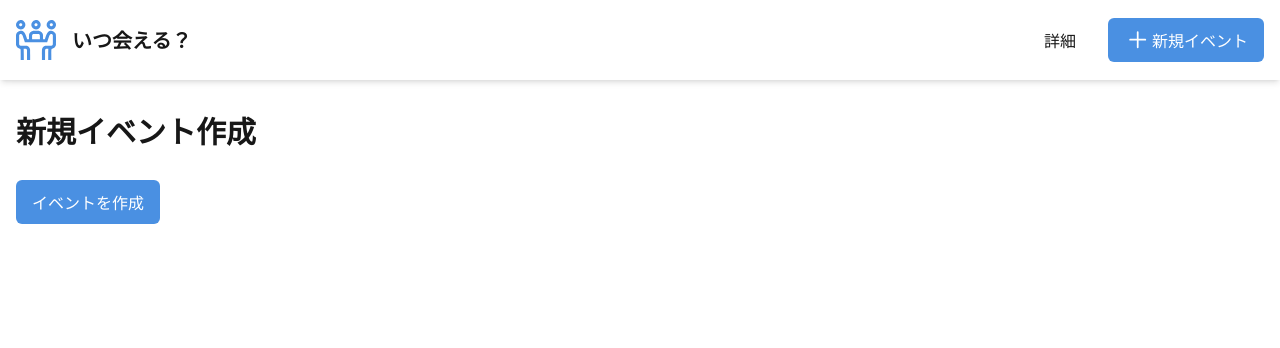
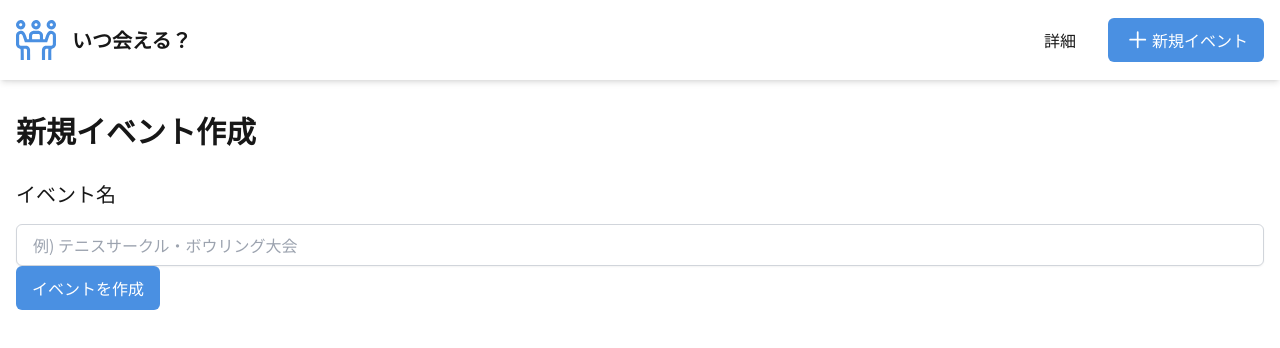
Before and after one commit to takumitoma/itsu-aiteru-scheduler, a Next.js app: page / in a window 1280 px wide. Shown: the top 348 px of the page. Built offline with nearby package versions, Linux system fonts and the light colour scheme.

Commit message:
feat: add EventTitleInput component

```diff
--- a/src/app/layout.tsx
+++ b/src/app/layout.tsx
@@ -5,7 +5,7 @@ import '@/styles/globals.css';
 
 const notoSansJapanese = Noto_Sans_JP({
   subsets: ['latin'],
-  weight: ['100', '200', '300', '400', '600', '900'],
+  weight: ['100', '200', '300', '400', '500', '600', '900'],
   variable: '--font-noto-sans-jp',
 });
 
--- a/src/app/page.tsx
+++ b/src/app/page.tsx
@@ -1,12 +1,10 @@
-'use client';
-
-import CreateEventButton from '@/components/CreateEventButton';
+import CreateEventForm from '@/components/CreateEventForm';
 
 const Home: React.FC = () => {
   return (
     <div className="container mx-auto px-4 py-8">
       <h1 className="text-3xl font-bold mb-8">新規イベント作成</h1>
-      <CreateEventButton onClick={() => {}} />
+      <CreateEventForm />
     </div>
   );
 };
--- /dev/null
+++ b/src/components/CreateEventForm.tsx
@@ -0,0 +1,24 @@
+'use client';
+
+import { useState } from 'react';
+import EventTitleInput from './EventTitleInput';
+import CreateEventButton from './CreateEventButton';
+
+const CreateEventForm: React.FC = () => {
+  const [eventTitle, setEventTitle] = useState('');
+
+  const handleCreateEvent = () => {
+    console.log('Event created:', {
+      title: eventTitle,
+    });
+  };
+
+  return (
+    <div>
+      <EventTitleInput value={eventTitle} onChange={setEventTitle} />
+      <CreateEventButton onClick={handleCreateEvent} />
+    </div>
+  );
+};
+
+export default CreateEventForm;
--- /dev/null
+++ b/src/components/EventTitleInput.tsx
@@ -0,0 +1,26 @@
+import React from 'react';
+
+interface EventTitleInputProps {
+  value: string;
+  onChange: (value: string) => void;
+}
+
+const EventTitleInput: React.FC<EventTitleInputProps> = ({ value, onChange }) => {
+  return (
+    <div>
+      <label htmlFor="eventTitle" className="text-xl font-medium">
+        イベント名
+      </label>
+      <input
+        type="text"
+        id="eventTitle"
+        value={value}
+        onChange={(e) => onChange(e.target.value)}
+        className="mt-4 px-4 py-2 w-full rounded-md border border-gray-300 shadow-sm"
+        placeholder="例) テニスサークル・ボウリング大会"
+      />
+    </div>
+  );
+};
+
+export default EventTitleInput;
```
